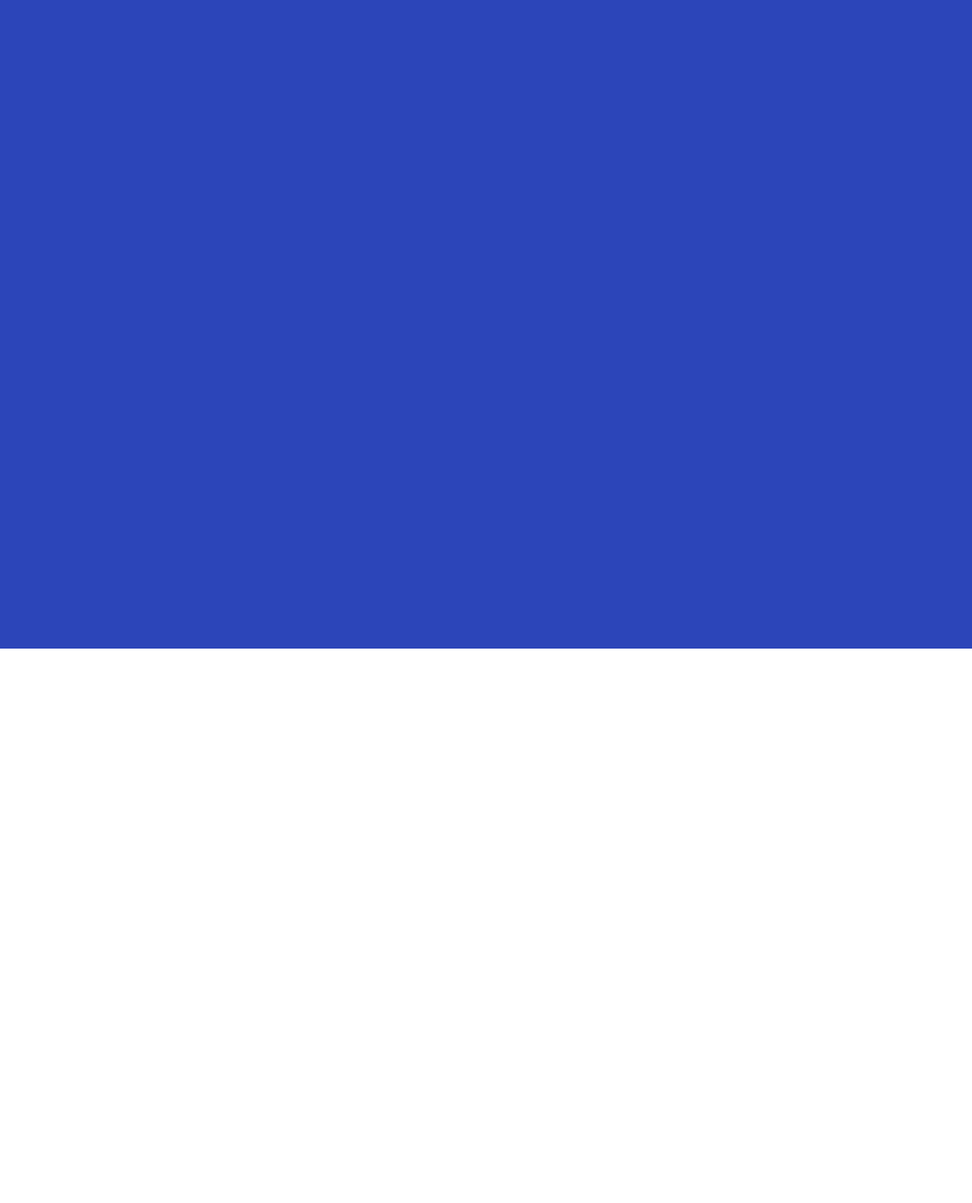
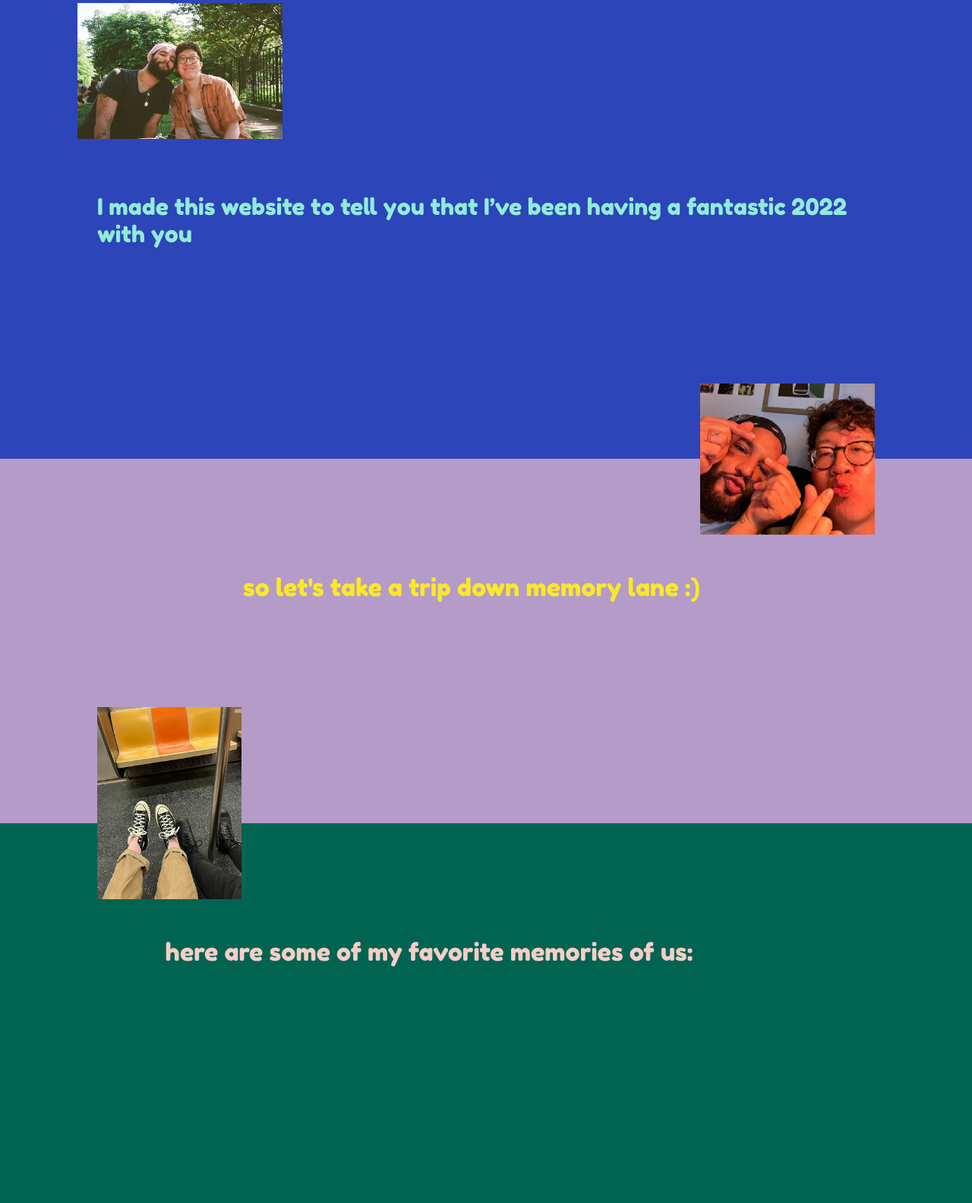
Before and after one commit to jacksonsheu/jacksonsheu.github.io, a plain HTML site: page index.html in a window 1280 px wide. Shown: the part 946-2530 px from the top of the page at 76% size. Before the commit the page ends 1800 px from the top, so only its background shows below. Drawn offline with Linux system fonts and the light colour scheme.

Commit message:
added intro sections

```diff
--- a/index.css
+++ b/index.css
@@ -33,7 +33,6 @@ body {
   background-color: #B59BC8;
   height: 900px;
 }
-
 #title-div h1 {
   line-height: 0.85;
   /* letter-spacing: -6px; */
@@ -44,12 +43,10 @@ body {
   top: 200px;
   left: 10%;
 }
-
 #title-div h1 span {
   font-size: 70px;
   /* letter-spacing: -8px; */
 }
-
 #title-div h2 {
   line-height: 0.8;
   /* letter-spacing: -3px; */
@@ -60,12 +57,10 @@ body {
   top: 450px;
   right: 15%;
 }
-
 #title-div h2 span {
   font-size: 37px;
   /* letter-spacing: -1px; */
 }
-
 #title-img-gino {
   z-index: 1;
   width: 160px;
@@ -74,7 +69,6 @@ body {
   top: 130px;
   right: 15%;
 }
-
 #title-img-gino-background {
   background-color: #F9E829;
   height: 160px;
@@ -83,7 +77,6 @@ body {
   top: calc(130px - 20px);
   right: calc(15% - 20px);
 }
-
 #title-img-jackson {
   z-index: 1;
   width: 160px;
@@ -92,7 +85,6 @@ body {
   top: 600px;
   left: 15%;
 }
-
 #title-img-jackson-background {
   background-color: #2C45B9;
   height: 160px;
@@ -104,5 +96,66 @@ body {
 
 #intro-div {
   background-color: #2C45B9;
-  height: 900px;
+  height: 650px;
+  position: relative;
 }
+#intro-text {
+  color: #92EBD9;
+  font-size: 30px;
+  width: 80%;
+  position: absolute;
+  left: 10%;
+  top: 300px;
+}
+#intro-img-1 {
+  width: 270px;
+  height: auto;
+  position: absolute;
+  top: 50px;
+  left: 8%;
+}
+#intro-img-2 {
+  z-index: 1;
+  width: 230px;
+  height: auto;
+  position: absolute;
+  bottom: -100px;
+  right: 10%;
+}
+
+
+#intro-2-div {
+  background-color: #B59BC8;
+  height: 480px;
+  position: relative;
+}
+#intro-2-text {
+  color: #F9E829;
+  font-size: 32px;
+  width: 60%;
+  position: absolute;
+  left: 25%;
+  top: 150px;
+}
+#intro-2-img {
+  z-index: 1;
+  width: 190px;
+  height: auto;
+  position: absolute;
+  bottom: -100px;
+  left: 10%;
+}
+
+#intro-3-div {
+  background-color: #016450;
+  height: 500px;
+  position: relative;
+}
+#intro-3-text {
+  color: #F7CDC8;
+  font-size: 32px;
+  width: 70%;
+  position: absolute;
+  left: 17%;
+  top: 150px;
+}
--- a/index.html
+++ b/index.html
@@ -10,6 +10,7 @@
 
 <body>
     <div id="wrapper-div">
+
         <div id="title-div">
             <h1><span>To</span><br>Gino</h1>
             <img id="title-img-gino" src="resources/images/title_gino.jpg">
@@ -18,14 +19,26 @@
             <img id="title-img-jackson" src="resources/images/title_jackson.jpg">
             <div id="title-img-jackson-background"></div>
         </div>
+
         <div id="intro-div">
-            <p>I made this website to tell you that I’ve been having a fantastic 2022 with you
-            </p>
+            <p id="intro-text">I made this website to tell you that I’ve been having a fantastic 2022 with you</p>
+            <img id="intro-img-1" src="resources/images/intro_1.jpg">
+            <img id="intro-img-2" src="resources/images/intro_2.jpg">
         </div>
-    </div>
+
+        <div id="intro-2-div">
+            <p id="intro-2-text">so let's take a trip down memory lane :)</p>
+            <img id="intro-2-img" src="resources/images/intro_3.jpg">
+        </div>
+
+        <div id="intro-3-div">
+            <p id="intro-3-text">here are some of my favorite memories of us:</p>
+        </div>
 
 
 
+
+    </div>
 </body>
 
 </html>
```
Also changed, not shown: resources/images/intro_1.jpg (added), resources/images/intro_2.jpg (added), resources/images/intro_3.jpg (added).
